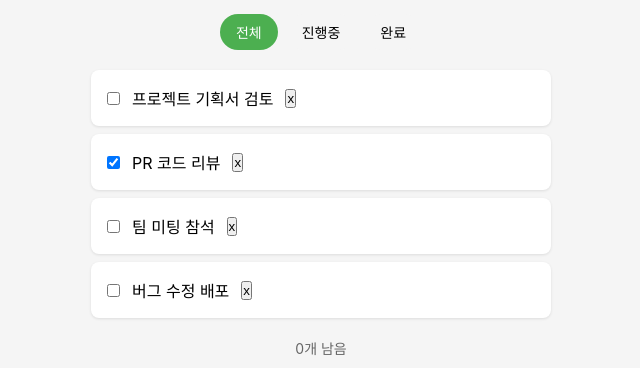
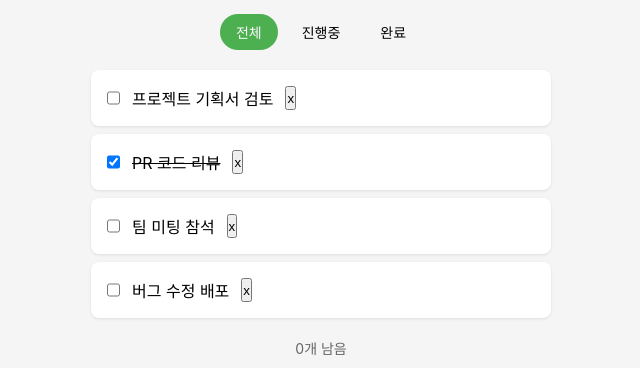
Before and after one commit to ssabii/todo-crud, a React (Vite) app: page / in a window 1280 px wide. Shown: the part 170-538 px from the top of the page, without its empty margins (319-959 px from the left). Built offline with nearby package versions, Linux system fonts and the light colour scheme.

Commit message:
feat: todo 완료 스타일 적용

```diff
--- a/src/App.css
+++ b/src/App.css
@@ -86,6 +86,7 @@ h1 {
 
 .todo-item {
   display: flex;
+  justify-
   align-items: center;
   padding: 16px;
   background: #fff;
@@ -95,10 +96,9 @@ h1 {
   gap: 12px;
 }
 
-/* TODO: 완료된 항목 스타일 */
-/*
-.todo-item.completed span { }
-*/
+.todo-item.completed label {
+  text-decoration: line-through;:
+}
 
 /* TODO: 체크박스 스타일 */
 /*
--- a/src/App.tsx
+++ b/src/App.tsx
@@ -75,7 +75,7 @@ function App() {
       {/* TODO: 할 일 목록 */}
       <ul className="todo-list">
         {filteredTodos.map(({ id, text, completed }) => (
-          <li key={id} className="todo-item">
+          <li key={id} className={completed ? "todo-item completed" : "todo-item"}>
             <input id={`todo-item-${id}`} type="checkbox" onChange={() => handleToggle(id)} checked={completed} />
             <label htmlFor={`todo-item-${id}`}>{text}</label>
             <button onClick={() => handleDelete(id)} className='delete-button'>x</button>
```
